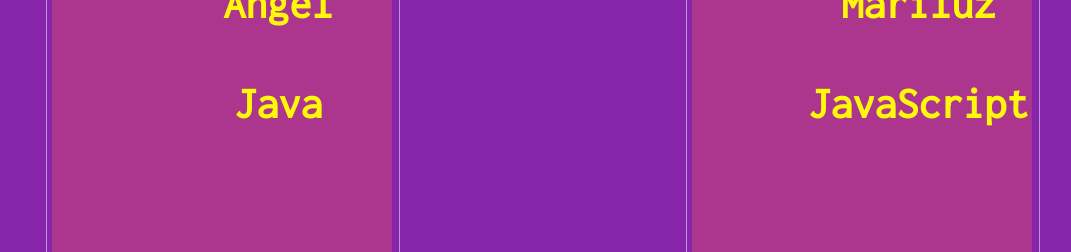
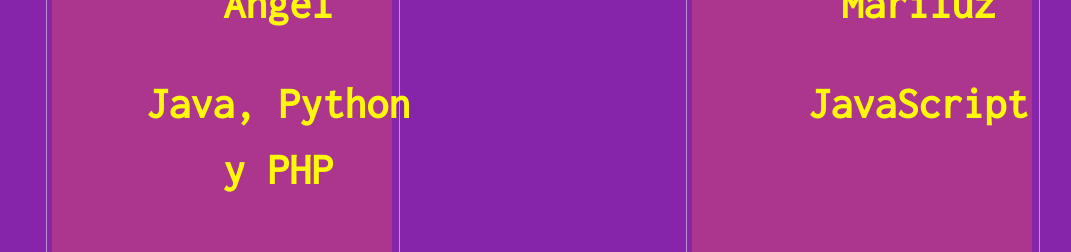
Before and after one commit to Maluzzz/HacktoberFestGifs, a React (Create React App) app: page / in a window 1280 px wide. Shown: the part 291-543 px from the top of the page, without its empty margins (98-1169 px from the left). Built offline with nearby package versions, Linux system fonts and the light colour scheme.

Commit message:
[Refactor]: cambio de lenguajes favoritos

```diff
--- a/src/names/angel.js
+++ b/src/names/angel.js
@@ -1,6 +1,6 @@
  export const angel = {
             "name": "Ángel",
-            "skills": "Java",
+            "skills": "Java, Python y PHP",
             "gif": "https://media.giphy.com/media/xndHaRIcvge5y/giphy.gif"
 
         }
```
